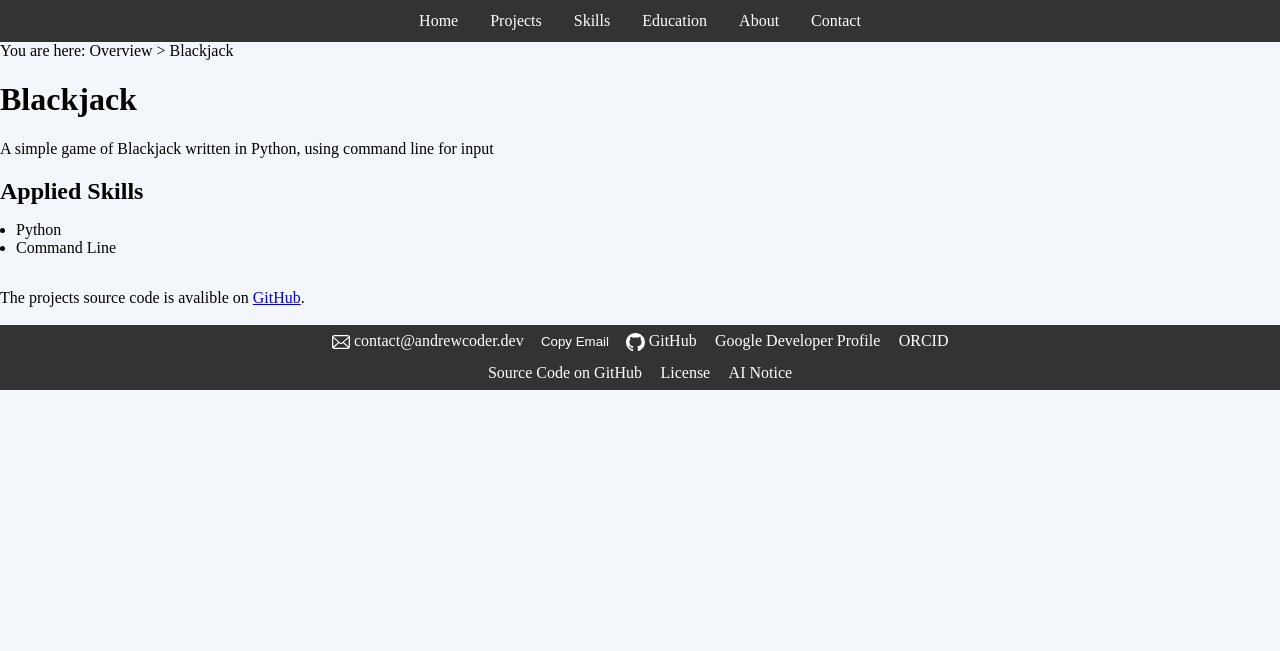
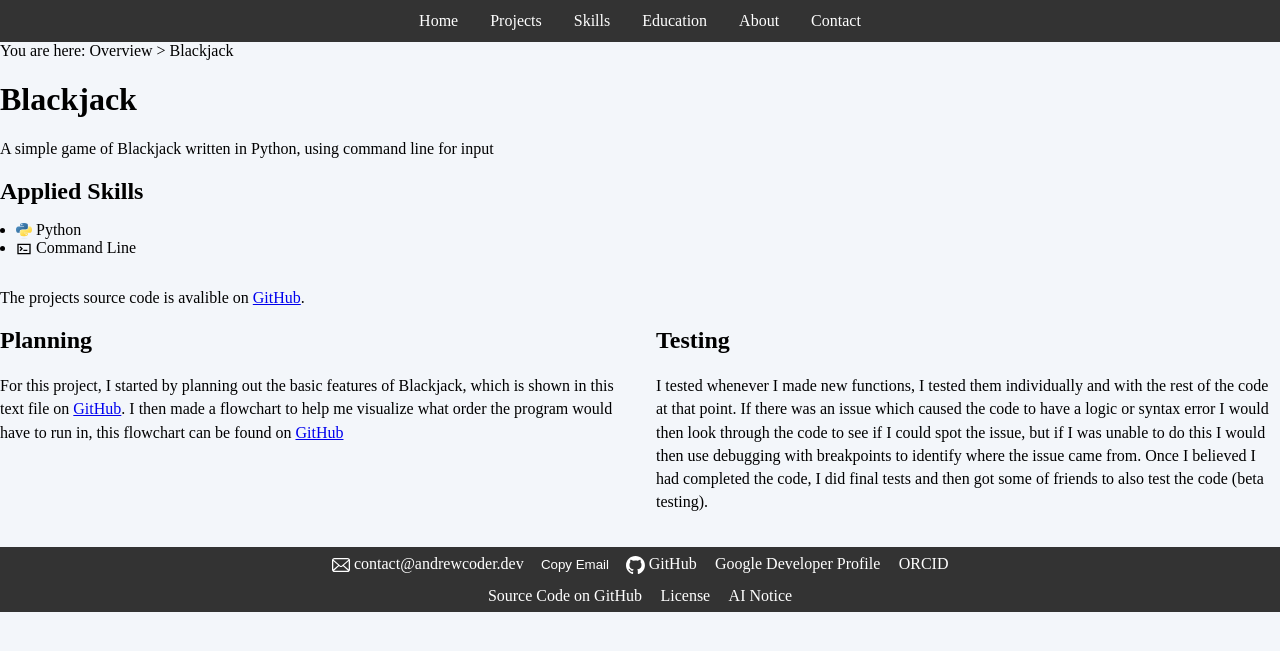
Before and after one commit to Andrew-Dev-Coder/Portfolio, a Jekyll site: the page built from _projects/blackjack.html, in a window 1280 px wide. Shown: the top 651 px of the page. Built offline with Jekyll 4.4.1, drawn with Linux system fonts in a browser that asks for light colours.

Commit message:
Update blackjack.html
Added main content

```diff
--- a/_projects/blackjack.html
+++ b/_projects/blackjack.html
@@ -3,6 +3,23 @@ layout: projects
 page_title: Blackjack
 summary: A simple game of Blackjack written in Python, using command line for input
 github_link: https://github.com/Andrew-Dev-Coder/Blackjack
-stack: [Python, Command Line]
+stack: [ <img class="logo" src="/Images/Icons/python-logo.svg" alt=""> Python, <img class="logo" src="/Images/Icons/command-line.svg" alt=""> Command Line]
 type: command_line
 ---
+<div class="wrapper">
+    <section>
+        <h2>Planning</h2>
+        <p>
+            For this project, I started by planning out the basic features of Blackjack, which is shown in this text file on <a href="https://github.com/Andrew-Dev-Coder/Blackjack/blob/main/Process.txt">GitHub</a>.
+            I then made a flowchart to help me visualize what order the program would have to run in, this flowchart can be found on <a href="https://github.com/Andrew-Dev-Coder/Blackjack/blob/main/Blackjack%20Flowchart.pdf">GitHub</a>
+        </p>
+    </section>
+    <section>
+        <h2>Testing</h2>
+        <p>
+            I tested whenever I made new functions, I tested them individually and with the rest of the code at that point.
+            If there was an issue which caused the code to have a logic or syntax error I would then look through the code to see if I could spot the issue, but if I was unable to do this I would then use debugging with breakpoints to identify where the issue came from.
+            Once I believed I had completed the code, I did final tests and then got some of friends to also test the code (beta testing).
+        </p>
+    </section>
+</div>
```
